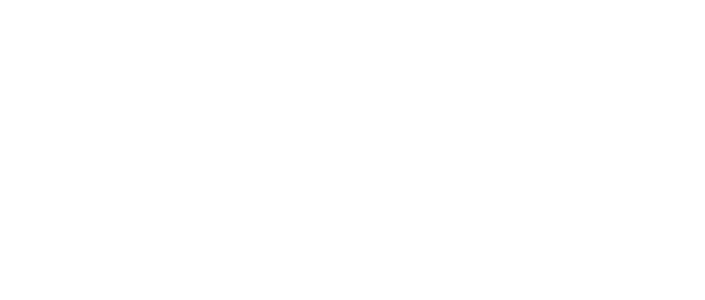
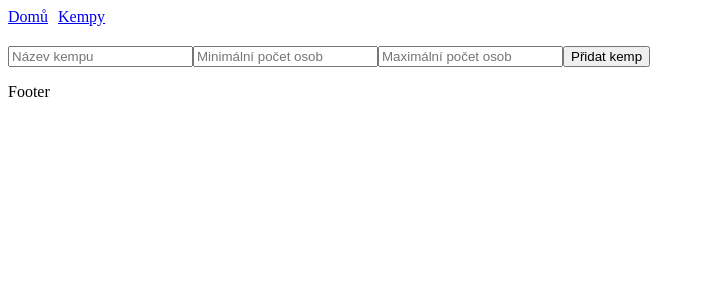
Before and after one commit to TomasZarybnicky/bezva-2, a React (Create React App) app in the folder web/: page /form in a window 1280 px wide. Before the commit this address had no page. Shown: the top 300 px of the page, without its empty margins (0-705 px from the left). Built offline with nearby package versions, Linux system fonts and the light colour scheme.

Commit message:
1.7 formulář k přidání filmu

```diff
--- a/web/src/App.js
+++ b/web/src/App.js
@@ -2,6 +2,7 @@
 import Home from "./pages/Home"
 import AllKempy from "./pages/AllKempy"
 import OneKemp from "./pages/OneKemp"
+import Form from "./pages/Form"
 import SharedLayout from "./pages/SharedLayout"
 
 const App = () => {
@@ -11,6 +12,7 @@
       <Route path="/" element={ <SharedLayout /> } >
         <Route index element={ <Home /> } />
         <Route path="all-kempy" element={ <AllKempy /> } />
+        <Route path="form" element={ <Form /> } />
         <Route path="one-kemp/:movieId" element={ <OneKemp /> } />
       </Route>
 
--- /dev/null
+++ b/web/src/pages/Form.js
@@ -0,0 +1,71 @@
+import { useState } from "react"
+import { projectFirestore } from "../firebase/config"
+
+
+const Form = () => {
+  const [kempTitle, setKempTitle] = useState("")
+  const [kempMinAge, setKempMinAge] = useState(null)
+  const [kempMaxAge, setKempMaxAge] = useState(null)
+
+
+  const submitForm = async (event) => {
+    event.preventDefault()
+
+    console.log(kempTitle, kempMinAge, kempMaxAge)
+
+    const newKemp = {
+        title: kempTitle,
+        minage: parseInt(kempMinAge),
+        maxage: parseInt(kempMaxAge)
+      }
+
+
+      try {
+        await projectFirestore.collection("kempy").add(newKemp)
+        setKempTitle("")
+        setKempMinAge("")
+        setKempMaxAge("")
+      } catch (err) {
+        console.log(err.message)
+      }
+
+  }
+
+
+  return <section>
+    <form onSubmit={submitForm} >
+      <input
+        type="text"
+        placeholder="Název kempu"
+        onChange={ (e) => setKempTitle(e.target.value) }
+        value={kempTitle}
+      />
+
+
+      <input
+        type="number"
+        placeholder="Minimální počet osob"
+        min="1"
+        onChange={(e) => setKempMinAge(e.target.value)}
+        value={kempMinAge}
+      />
+
+
+      <input
+        type="number"
+        placeholder="Maximální počet osob"
+        min="1"
+        onChange={ (e) => setKempMaxAge(e.target.value) }
+        value={kempMaxAge}
+      />
+
+
+      <input type="submit" value="Přidat kemp" />
+
+
+    </form>
+  </section>
+}
+
+
+export default Form
--- a/web/src/pages/OneKemp.js
+++ b/web/src/pages/OneKemp.js
@@ -19,9 +19,10 @@
     }).catch( (err) => {
       setError(err.message)
     })
-  }, [])
+  }, [movieId])
 
   return ( <section>
+    {error && <p>{error}</p>}
     <h1>{data.title}</h1>
     <p>{data.maxPeople}</p>
     <p>{data.minPeople}</p>
```
